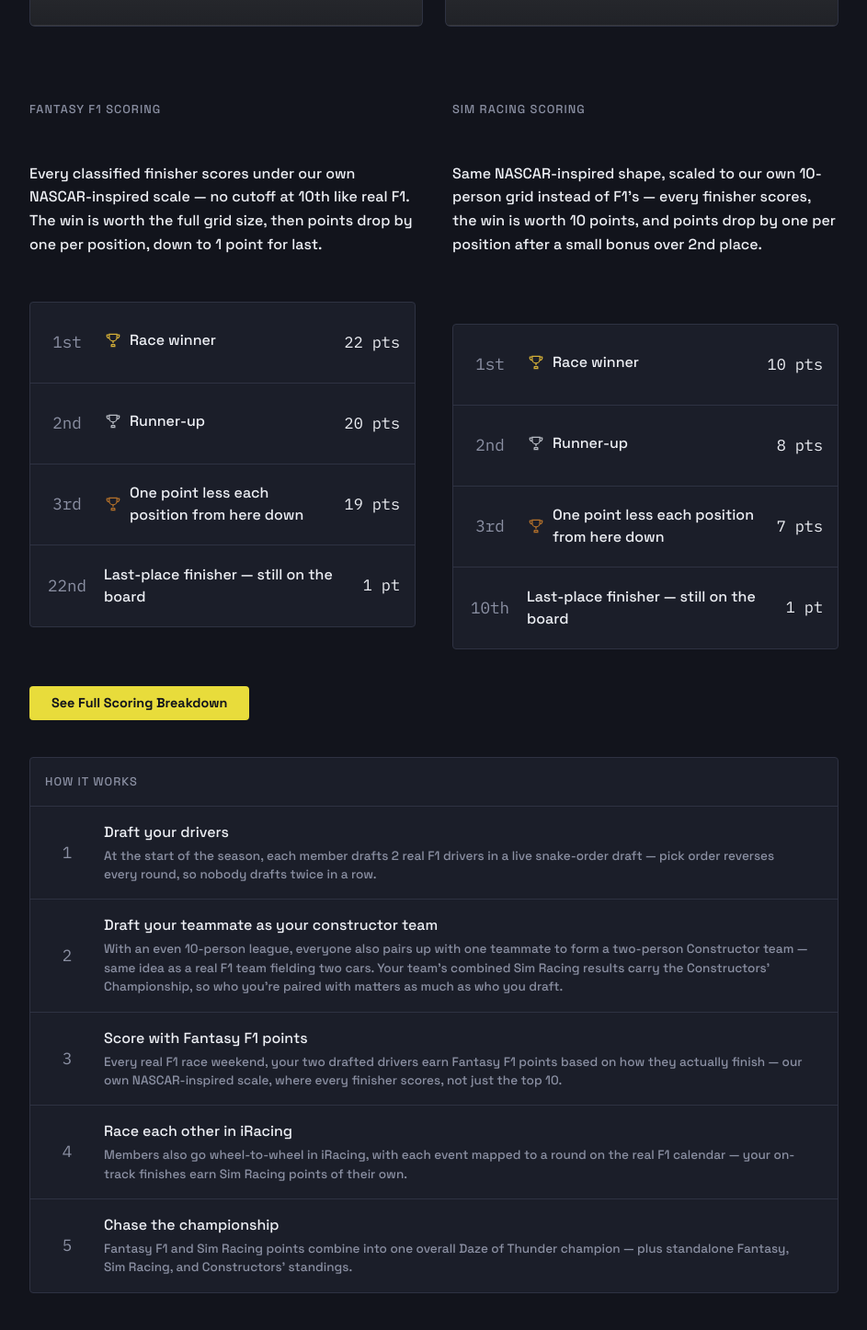
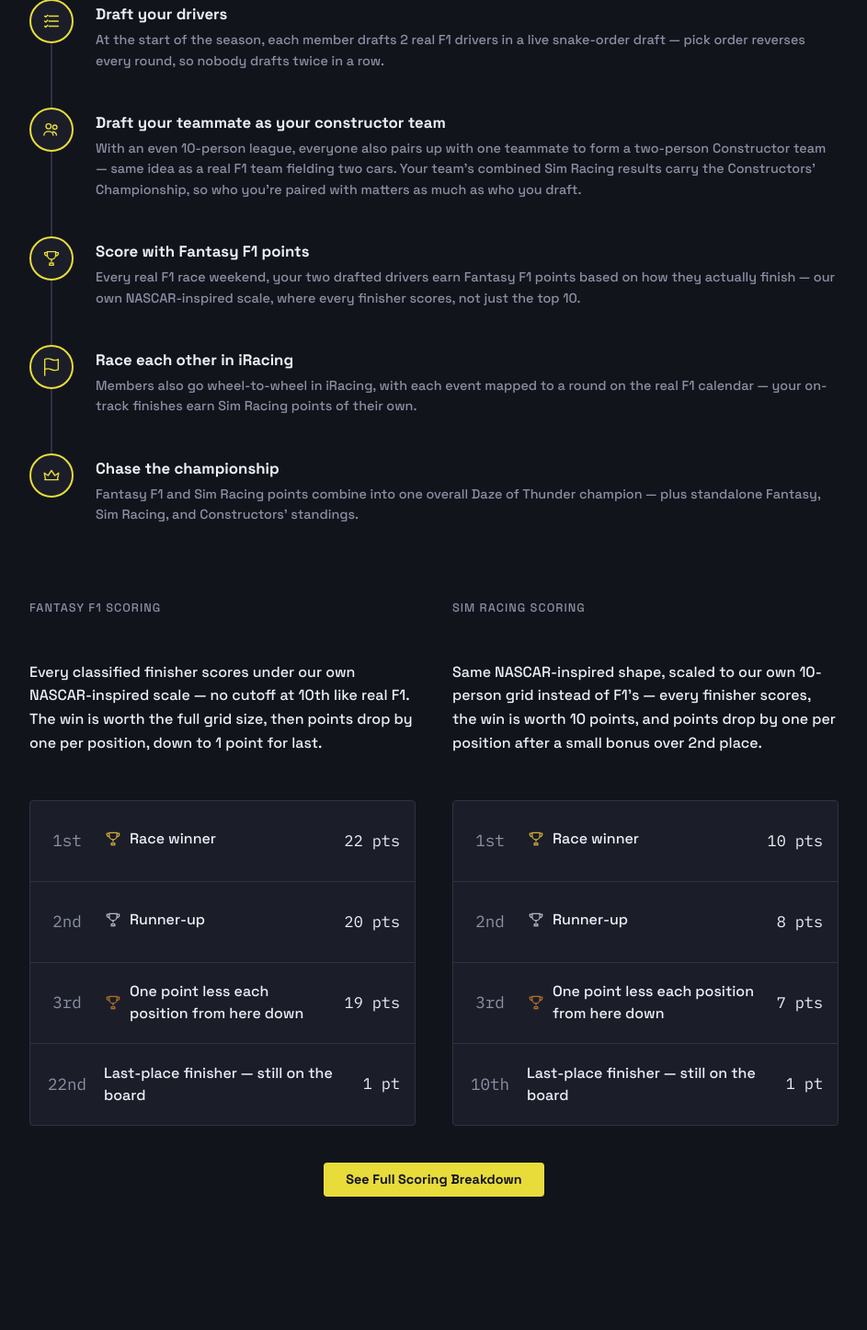
Before and after one commit to macmatott/DazeOfThunder, a FastAPI app: page /formula-fantasy/how-it-works in a window 1280 px wide. Shown: the part 1335-2781 px from the top of the page at 92% size, without its empty margins (168-1111 px from the left). After the commit the page ends 2636 px from the top, so only its background shows below. Run offline with FastAPI, Linux system fonts and the light colour scheme; grey boxes are pictures that could not be loaded.

Commit message:
Make homepage standings cards clickable and revamp the How It Works page
Homepage: each Formula Fantasy standings card now links to its matching
standings tab, with the same scale/glow hover treatment as the photo
cards. Reordered the standings page's tabs to match the homepage card
order.

How It Works: adds background photos to the four championship cards,
centers the intro copy, replaces the redundant "How It Works" step
list with a "The Season, Step by Step" timeline (icon badges reusing
each championship's icon, connected by a line) moved above the scoring
breakdown, and centers the scoring CTA button.

Also fixes a real layout bug: the Fantasy F1 / Sim Racing scoring
boxes were misaligned because `.tower + .tower`'s margin-top (meant
for towers stacked in normal flow) was also matching the two towers in
this side-by-side grid, since they're still DOM-adjacent siblings.

Co-Authored-By: Claude Sonnet 5 <noreply@anthropic.com>

```diff
--- a/frontend/app/static/css/style.css
+++ b/frontend/app/static/css/style.css
@@ -393,6 +393,12 @@ main.main--wide {
   margin: 0 0 var(--space-5) 0;
 }
 
+/* How It Works intro — same centered heading/intro treatment as the
+   homepage hero, minus the badge. */
+.how-it-works-intro {
+  text-align: center;
+}
+
 /* Homepage hero — centered badge, welcome heading, intro copy. */
 .home-hero {
   text-align: center;
@@ -449,6 +455,14 @@ main.main--wide {
   margin: 0;
 }
 
+/* .tower + .tower's margin-top (for towers stacked in normal flow
+   elsewhere) also matches here, since the two towers are DOM-adjacent
+   siblings even though the grid places them side by side — that stray
+   margin was pushing the right-hand tower down out of row alignment. */
+.scoring-columns .tower + .tower {
+  margin-top: 0;
+}
+
 .scoring-columns .tower__row {
   min-height: 5.5rem;
 }
@@ -484,6 +498,7 @@ main.main--wide {
 }
 
 .page-cta {
+  text-align: center;
   margin-bottom: var(--space-5);
 }
 
@@ -544,6 +559,68 @@ main.main--wide {
 
 .trophy-card--has-bg .trophy-card__body {
   color: rgba(255, 255, 255, 0.8);
+}
+
+/* How It Works' "The Season, Step by Step" — a vertical timeline
+   instead of another .tower table, so the page's one narrative section
+   reads differently from its data tables. Each step's badge reuses the
+   icon from the matching Four Championships card where one applies, so
+   the same concept always gets the same icon across the page. */
+.timeline {
+  margin-bottom: var(--space-5);
+}
+
+.timeline__step {
+  position: relative;
+  display: flex;
+  gap: var(--space-4);
+  padding-bottom: var(--space-5);
+}
+
+.timeline__step:last-child {
+  padding-bottom: 0;
+}
+
+.timeline__step:not(:last-child)::before {
+  content: "";
+  position: absolute;
+  left: 23px;
+  top: 48px;
+  bottom: 0;
+  width: 2px;
+  background: var(--color-rule);
+}
+
+.timeline__badge {
+  position: relative;
+  z-index: 1;
+  flex-shrink: 0;
+  display: flex;
+  align-items: center;
+  justify-content: center;
+  width: 48px;
+  height: 48px;
+  border-radius: 50%;
+  background: var(--color-surface);
+  border: 2px solid var(--color-accent);
+  color: var(--color-accent);
+}
+
+.timeline__content {
+  padding-top: var(--space-1);
+  min-width: 0;
+}
+
+.timeline__title {
+  font-weight: 700;
+  font-size: 1.05rem;
+  margin-bottom: var(--space-1);
+}
+
+.timeline__body {
+  color: var(--color-text-dim);
+  font-size: 0.9rem;
+  line-height: 1.55;
 }
 
 /* ── Timing-tower table (the signature element) ────────────
@@ -844,10 +921,39 @@ main.main--wide {
 }
 
 .stat-card {
+  position: relative;
   background: var(--color-surface);
   border: 1px solid var(--color-rule);
   border-radius: 4px;
   padding: var(--space-4);
+}
+
+.stat-card__icon {
+  position: absolute;
+  top: var(--space-3);
+  right: var(--space-3);
+  color: var(--color-text-dim);
+}
+
+.stat-card__icon + .stat-card__label {
+  padding-right: 28px;
+}
+
+/* Homepage standings cards double as links to the full standings page —
+   same scale/glow hover language as the photo cards above them, just
+   without the brightness filter since there's no photo to brighten. */
+.stat-card--clickable {
+  display: block;
+  color: inherit;
+  text-decoration: none;
+  transition: transform 0.3s ease, box-shadow 0.3s ease, border-color 0.3s ease;
+}
+
+.stat-card--clickable:hover {
+  transform: scale(1.03);
+  border-color: var(--color-accent);
+  box-shadow: 0 4px 16px rgba(0, 0, 0, 0.35), 0 0 14px rgba(232, 220, 59, 0.35);
+  text-decoration: none;
 }
 
 .stat-card__label {
--- a/frontend/app/templates/_standings_tab.html
+++ b/frontend/app/templates/_standings_tab.html
@@ -2,10 +2,10 @@
 <div id="standings-wrap">
   <nav class="standings-tabs">
     {% for key, label in [
+      ("sim", "Drivers' Championship"),
+      ("fantasy", "Fantasy Championship"),
+      ("constructors", "Constructors' Championship"),
       ("overall", "Overall Championship"),
-      ("fantasy", "Fantasy Championship"),
-      ("sim", "Drivers' Championship"),
-      ("constructors", "Constructors' Championship"),
     ] %}
       <a
         href="/formula-fantasy/standings?tab={{ key }}"
--- a/frontend/app/templates/ff_how_it_works.html
+++ b/frontend/app/templates/ff_how_it_works.html
@@ -3,15 +3,10 @@
 {% block title %}How It Works — Daze of Thunder{% endblock %}
 {% block content %}
   {% include "_league_banner.html" %}
-  <h1 class="page-title">How It Works</h1>
-  <p class="page-subtitle">Draft real F1 drivers. Race each other in iRacing. One league, two ways to win.</p>
-
-  <p class="ff-intro">
-    Formula Fantasy is Daze of Thunder's season-long competition for our
-    private league, run alongside the real 2026 Formula 1 calendar. Draft
-    real F1 drivers, then rack up points two ways: how they actually finish
-    on Sundays, and how you finish against each other on the sim.
-  </p>
+  <div class="how-it-works-intro">
+    <h1 class="page-title">How It Works</h1>
+    <p class="page-subtitle">Formula Fantasy is Daze of Thunder's season-long competition, run alongside the real 2026 Formula 1 calendar. Here's how it works: draft real F1 drivers, then rack up points two ways — how they actually finish on Sundays, and how you finish against each other on the sim.</p>
+  </div>
 
   <div class="card-grid">
     <div class="stat-card">
@@ -78,6 +73,96 @@
       <div class="trophy-card__body">
         Your combined seasonal Fantasy F1 and Sim Racing points — the
         ultimate Daze of Thunder title.
+      </div>
+    </div>
+  </div>
+
+  <p class="section-label">The Season, Step by Step</p>
+  <div class="timeline">
+    <div class="timeline__step">
+      <div class="timeline__badge">
+        <svg viewBox="0 0 24 24" width="22" height="22" fill="none" stroke="currentColor" stroke-width="1.5" stroke-linecap="round" stroke-linejoin="round" aria-hidden="true">
+          <path d="M9 6h11M9 12h11M9 18h11"/>
+          <path d="M4 6l1.2 1.2L7.5 5"/>
+          <path d="M4 12l1.2 1.2 2.3-2.2"/>
+          <path d="M4 18l1.2 1.2 2.3-2.2"/>
+        </svg>
+      </div>
+      <div class="timeline__content">
+        <div class="timeline__title">Draft your drivers</div>
+        <div class="timeline__body">
+          At the start of the season, each member drafts 2 real F1 drivers
+          in a live snake-order draft — pick order reverses every round, so
+          nobody drafts twice in a row.
+        </div>
+      </div>
+    </div>
+    <div class="timeline__step">
+      <div class="timeline__badge">
+        <svg viewBox="0 0 24 24" width="22" height="22" fill="none" stroke="currentColor" stroke-width="1.5" aria-hidden="true">
+          <circle cx="8.5" cy="8" r="3"/>
+          <circle cx="16" cy="9" r="2.5"/>
+          <path d="M3 19c0-3 2.5-5 5.5-5s5.5 2 5.5 5M13.2 14.4c2.7.3 4.8 2.2 4.8 4.6"/>
+        </svg>
+      </div>
+      <div class="timeline__content">
+        <div class="timeline__title">Draft your teammate as your constructor team</div>
+        <div class="timeline__body">
+          With an even 10-person league, everyone also pairs up with one
+          teammate to form a two-person Constructor team — same idea as a
+          real F1 team fielding two cars. Your team's combined Sim Racing
+          results carry the Constructors' Championship, so who you're
+          paired with matters as much as who you draft.
+        </div>
+      </div>
+    </div>
+    <div class="timeline__step">
+      <div class="timeline__badge">
+        <svg viewBox="0 0 24 24" width="22" height="22" fill="none" stroke="currentColor" stroke-width="1.5" aria-hidden="true">
+          <path d="M7 4h10v4a5 5 0 0 1-10 0V4Z"/>
+          <path d="M7 5H4a3 3 0 0 0 3 4M17 5h3a3 3 0 0 1-3 4"/>
+          <path d="M12 13v3M9 20h6M9.5 20 10 17.5h4l.5 2.5"/>
+        </svg>
+      </div>
+      <div class="timeline__content">
+        <div class="timeline__title">Score with Fantasy F1 points</div>
+        <div class="timeline__body">
+          Every real F1 race weekend, your two drafted drivers earn Fantasy
+          F1 points based on how they actually finish — our own
+          NASCAR-inspired scale, where every finisher scores, not just the
+          top 10.
+        </div>
+      </div>
+    </div>
+    <div class="timeline__step">
+      <div class="timeline__badge">
+        <svg viewBox="0 0 24 24" width="22" height="22" fill="none" stroke="currentColor" stroke-width="1.5" stroke-linecap="round" stroke-linejoin="round" aria-hidden="true">
+          <path d="M4 15s1-1 4-1 5 2 8 2 4-1 4-1V3s-1 1-4 1-5-2-8-2-4 1-4 1z"/>
+          <line x1="4" y1="22" x2="4" y2="15"/>
+        </svg>
+      </div>
+      <div class="timeline__content">
+        <div class="timeline__title">Race each other in iRacing</div>
+        <div class="timeline__body">
+          Members also go wheel-to-wheel in iRacing, with each event mapped
+          to a round on the real F1 calendar — your on-track finishes earn
+          Sim Racing points of their own.
+        </div>
+      </div>
+    </div>
+    <div class="timeline__step">
+      <div class="timeline__badge">
+        <svg viewBox="0 0 24 24" width="22" height="22" fill="none" stroke="currentColor" stroke-width="1.5" stroke-linecap="round" stroke-linejoin="round" aria-hidden="true">
+          <path d="M4 17h16M5 17l-1.5-8L8 12l4-6 4 6 4.5-3L19 17"/>
+        </svg>
+      </div>
+      <div class="timeline__content">
+        <div class="timeline__title">Chase the championship</div>
+        <div class="timeline__body">
+          Fantasy F1 and Sim Racing points combine into one overall Daze of
+          Thunder champion — plus standalone Fantasy, Sim Racing, and
+          Constructors' standings.
+        </div>
       </div>
     </div>
   </div>
@@ -149,71 +234,4 @@
   <div class="page-cta">
     <a href="/formula-fantasy/scoring" class="form-submit">See Full Scoring Breakdown</a>
   </div>
-
-  <div class="tower">
-    <div class="tower__header">How It Works</div>
-    <div class="tower__row">
-      <div class="tower__pos">1</div>
-      <div>
-        <div class="tower__name">Draft your drivers</div>
-        <div class="tower__meta">
-          At the start of the season, each member drafts 2 real F1 drivers
-          in a live snake-order draft — pick order reverses every round, so
-          nobody drafts twice in a row.
-        </div>
-      </div>
-      <div></div>
-    </div>
-    <div class="tower__row">
-      <div class="tower__pos">2</div>
-      <div>
-        <div class="tower__name">Draft your teammate as your constructor team</div>
-        <div class="tower__meta">
-          With an even 10-person league, everyone also pairs up with one
-          teammate to form a two-person Constructor team — same idea as a
-          real F1 team fielding two cars. Your team's combined Sim Racing
-          results carry the Constructors' Championship, so who you're
-          paired with matters as much as who you draft.
-        </div>
-      </div>
-      <div></div>
-    </div>
-    <div class="tower__row">
-      <div class="tower__pos">3</div>
-      <div>
-        <div class="tower__name">Score with Fantasy F1 points</div>
-        <div class="tower__meta">
-          Every real F1 race weekend, your two drafted drivers earn Fantasy
-          F1 points based on how they actually finish — our own
-          NASCAR-inspired scale, where every finisher scores, not just the
-          top 10.
-        </div>
-      </div>
-      <div></div>
-    </div>
-    <div class="tower__row">
-      <div class="tower__pos">4</div>
-      <div>
-        <div class="tower__name">Race each other in iRacing</div>
-        <div class="tower__meta">
-          Members also go wheel-to-wheel in iRacing, with each event mapped
-          to a round on the real F1 calendar — your on-track finishes earn
-          Sim Racing points of their own.
-        </div>
-      </div>
-      <div></div>
-    </div>
-    <div class="tower__row">
-      <div class="tower__pos">5</div>
-      <div>
-        <div class="tower__name">Chase the championship</div>
-        <div class="tower__meta">
-          Fantasy F1 and Sim Racing points combine into one overall Daze of
-          Thunder champion — plus standalone Fantasy, Sim Racing, and
-          Constructors' standings.
-        </div>
-      </div>
-      <div></div>
-    </div>
-  </div>
 {% endblock %}
```
Also changed, not shown: frontend/app/templates/dashboard.html (+26 -8 lines).
